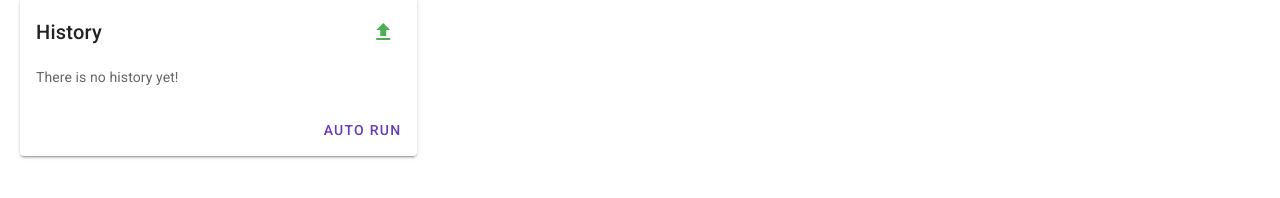
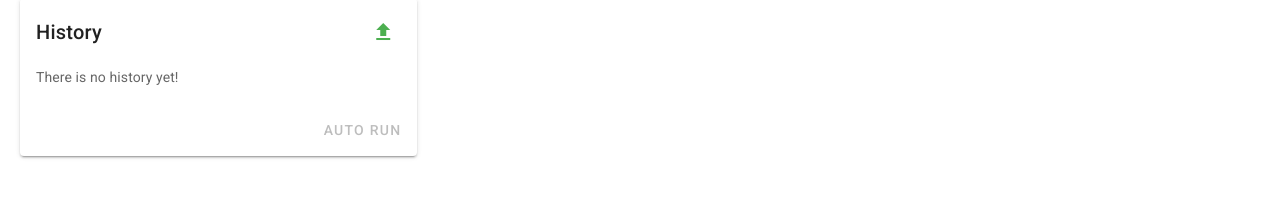
Before and after one commit to whc0820/visit-pridictor, a Vue app: page / in a window 1280 px wide. Shown: the part 422-620 px from the top of the page. Built offline with nearby package versions, Linux system fonts and the light colour scheme; what vue-google-charts would draw is missing.

Commit message:
update remote path, disable auto run function

```diff
--- a/src/components/Main.vue
+++ b/src/components/Main.vue
@@ -187,7 +187,7 @@
             </template>
             <template v-else>
               <v-spacer />
-              <v-btn color="deep-purple" text @click="onAutoPredict">Auto Run</v-btn>
+              <v-btn color="deep-purple" disabled text @click="onAutoPredict">Auto Run</v-btn>
             </template>
           </v-card-actions>
         </v-card>
--- a/vue.config.js
+++ b/vue.config.js
@@ -1,4 +1,7 @@
 module.exports = {
+  publicPath: process.env.NODE_ENV === 'production'
+    ? '/visitor-predictor/'
+    : '/',
   "transpileDependencies": [
     "vuetify"
   ]
```
Also changed, not shown: 1 other file (tests, documents, lock files or other folders).
